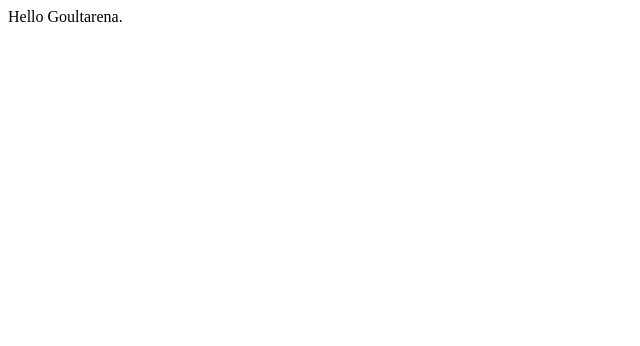
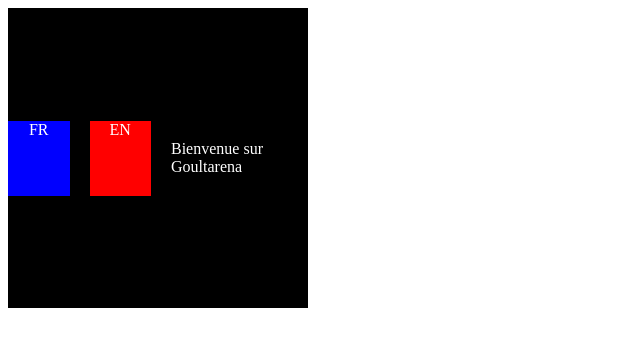
Before and after one commit to adp314/goultarena-client, a React (Vite) app: page / in a window 1280 px wide. Shown: the top 346 px of the page, without its empty margins (0-640 px from the left). Built offline with nearby package versions, Linux system fonts and the light colour scheme.

Commit message:
test to add and configure react libs i18n

```diff
--- a/index.html
+++ b/index.html
@@ -1,5 +1,5 @@
 <!DOCTYPE html>
-<html lang="en">
+<html lang="fr">
   <head>
     <meta charset="UTF-8" />
     <meta name="viewport" content="width=device-width, initial-scale=1.0" />
--- /dev/null
+++ b/public/locales/en/translation.json
@@ -0,0 +1,4 @@
+{
+    "app_title": "Goultarena EN",
+    "welcome": "Welcome on Goultarena"
+}
--- /dev/null
+++ b/public/locales/fr/translation.json
@@ -0,0 +1,4 @@
+{
+    "app_title": "Goultarena FR",
+    "welcome": "Bienvenue sur Goultarena"
+}
--- a/src/App.tsx
+++ b/src/App.tsx
@@ -1,11 +1,43 @@
 import './App.css'
+import { Test } from "./pages/Test/index"
+import './i18n'
+import { useTranslation } from 'react-i18next'
+import { useEffect } from 'react'
+
+
 
 function App() {
 
+  const languages = [
+    {
+
+      code: 'fr',
+      name: 'Français',
+      country_code: 'fr',
+    },
+    {
+      code: 'en',
+      name: 'English',
+      country_code: 'gb',
+    },
+  ]
+
+  const currentLanguageCode = localStorage.getItem('i18nextLng') || 'fr'
+  const currentLanguage = languages.find((l) => l.code === currentLanguageCode)
+  const { t } = useTranslation()
+
+
+  useEffect(() => {
+    console.log('Setting page stuff')
+    document.title = t('app_title')
+  }, [currentLanguage, t])
+
+
   return (
-    <div className="App"> Hello Goultarena.
-    </div>
-  )
+    <>
+    <Test/>
+    </>
+  );
 }
 
 export default App
--- /dev/null
+++ b/src/i18n.ts
@@ -0,0 +1,24 @@
+import i18next from 'i18next'
+import { initReactI18next } from 'react-i18next'
+import HttpApi from 'i18next-http-backend'
+import LanguageDetector from 'i18next-browser-languagedetector'
+
+
+i18next
+  .use(HttpApi)
+  .use(LanguageDetector)
+  .use(initReactI18next)
+  .init({
+    supportedLngs: ['en', 'fr'],
+    fallbackLng: 'fr',
+    debug: false,
+    // Options for language detector
+    detection: {
+      order: ['path', 'localStorage', 'htmlTag'],
+      caches: ['localStorage'],
+    },
+    // react: { useSuspense: false },
+    backend: {
+      loadPath: '../public/locales/{{lng}}/translation.json',
+    },
+  })
--- a/src/main.tsx
+++ b/src/main.tsx
@@ -1,9 +1,17 @@
-import React from 'react'
-import ReactDOM from 'react-dom/client'
-import App from './App'
+import React, { Suspense } from 'react';
+import ReactDOM from 'react-dom/client';
+import App from './App';
+import './i18n'
+
+
+const loadingMarkup = (
+  <div>Loading translation ...</div>
+)
 
 ReactDOM.createRoot(document.getElementById('root') as HTMLElement).render(
+  <Suspense fallback={loadingMarkup}>
   <React.StrictMode>
     <App />
-  </React.StrictMode>,
+  </React.StrictMode>
+  </Suspense>,
 )
--- /dev/null
+++ b/src/pages/Test/index.tsx
@@ -0,0 +1,34 @@
+
+//import { useEffect } from 'react'
+import style from './style.module.css'
+import { useTranslation } from 'react-i18next'
+import { useNavigate } from 'react-router-dom'
+import "../../i18n"
+
+
+export function Test(){
+
+
+
+     function  handleClickFR(event: React.MouseEvent<HTMLElement>){
+       event.preventDefault();
+       localStorage.setItem('i18nextLng', 'fr' )
+     }
+
+  //   function  handleClickEN(event: React.MouseEvent<HTMLElement>){
+  //     event.preventDefault();
+
+
+  //   }
+
+    const { t } = useTranslation()
+
+
+    return (
+        <div className={style.testTranslateContainer}>
+            <div className={style.testTranslateFR} onClick={handleClickFR}>FR</div>
+            <div className={style.testTranslateEN} >EN</div>
+            <p>{t('welcome')}</p>
+        </div>
+    )
+}
--- /dev/null
+++ b/src/pages/Test/style.module.css
@@ -0,0 +1,31 @@
+.testTranslateContainer {
+ width: 300px;
+ height: 300px;
+ display: flex;
+ justify-content: center;
+ align-items: center;
+ gap: 20px;
+ background-color: black;
+}
+
+
+.testTranslateFR {
+    width: 75px;
+    height: 75px;
+    background-color: blue;
+    text-align: center;
+    color: white;
+}
+
+
+.testTranslateEN {
+    width: 75px;
+    height: 75px;
+    background-color: red;
+    text-align: center;
+    color: white;
+}
+
+.testTranslateContainer p {
+    color: white;
+}
--- a/tsconfig.json
+++ b/tsconfig.json
@@ -16,6 +16,6 @@
     "noEmit": true,
     "jsx": "react-jsx"
   },
-  "include": ["src"],
+  "include": ["src", "public/assets"],
   "references": [{ "path": "./tsconfig.node.json" }]
 }
```
Also changed, not shown: package.json (+7 -1 lines), 2 other files (tests, documents, lock files or other folders).
